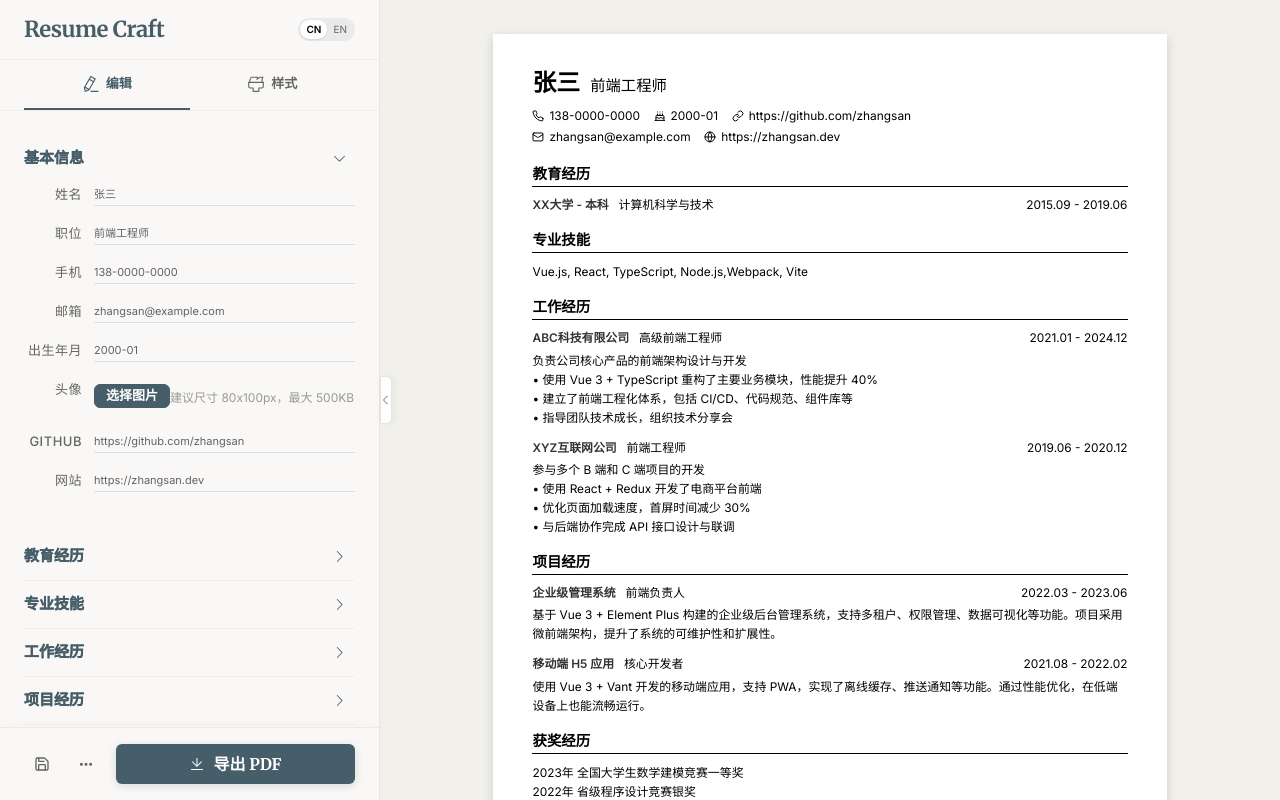
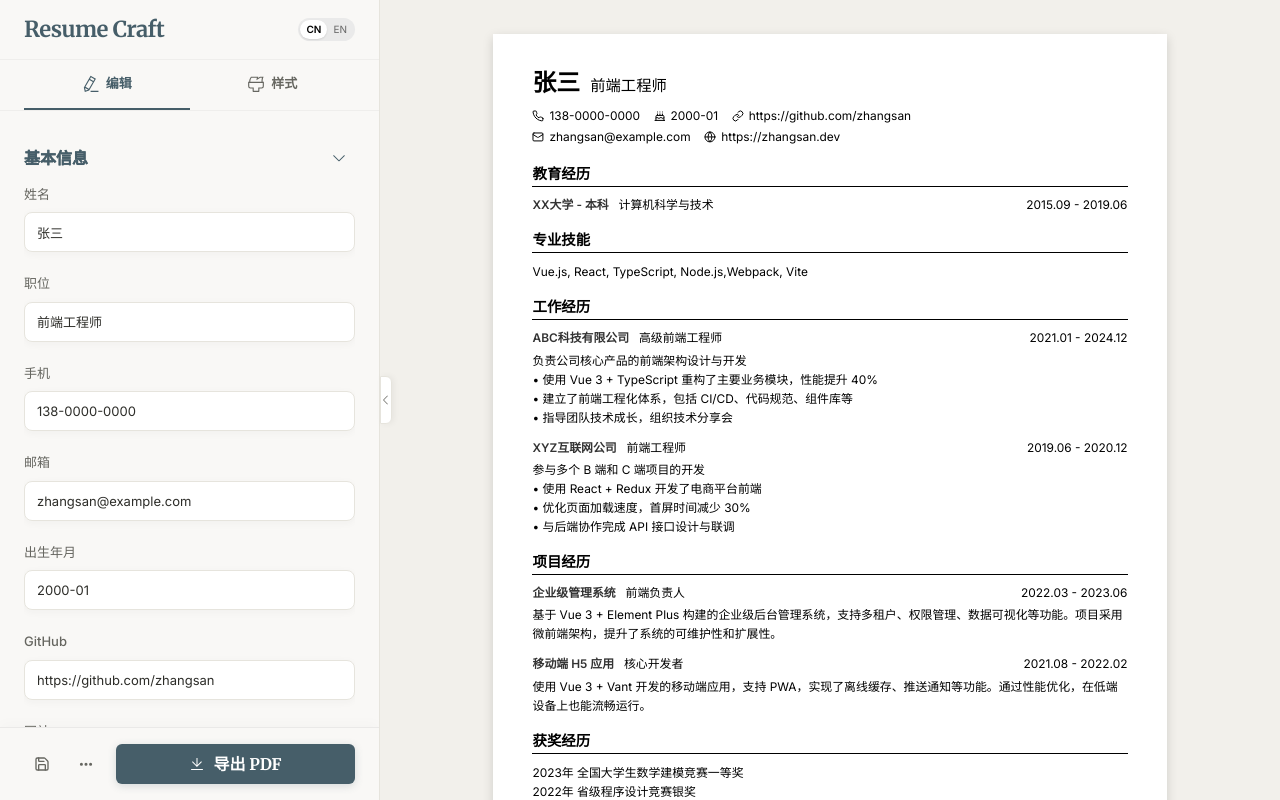
Before and after one commit to cino3/KnockKnockResume, a Vue app: page / in a window 1280 px wide. Built offline with nearby package versions, Linux system fonts and the light colour scheme.

Commit message:
侧边栏样式基本更换完成

```diff
--- a/src/components/Sidebar.vue
+++ b/src/components/Sidebar.vue
@@ -58,7 +58,7 @@
                 <span class="accordion-title">基本信息</span>
               </template>
               <div class="form-body">
-                <el-form :model="store.profile" label-position="left" label-width="70px" class="ghost-form horizontal-form">
+                <el-form :model="store.profile" label-position="top" class="ghost-form">
                   <el-form-item label="姓名">
                     <el-input v-model="store.profile.name" placeholder="请输入姓名" />
                   </el-form-item>
@@ -73,6 +73,12 @@
                   </el-form-item>
                   <el-form-item label="出生年月">
                     <el-input v-model="store.profile.birthday" placeholder="2000-01（可选）" />
+                  </el-form-item>
+                  <el-form-item label="GitHub">
+                    <el-input v-model="store.profile.github" placeholder="GitHub 链接（可选）" />
+                  </el-form-item>
+                  <el-form-item label="网站">
+                    <el-input v-model="store.profile.website" placeholder="个人网站（可选）" />
                   </el-form-item>
                   <el-form-item label="头像">
                     <input
@@ -89,13 +95,7 @@
                     <div v-if="store.profile.avatar" style="margin-top: 8px;">
                       <el-button size="small" type="danger" text @click="handleRemoveAvatar">删除头像</el-button>
                     </div>
-                    <div style="font-size: 12px; color: #999; margin-top: 4px;">建议尺寸 80x100px，最大 500KB</div>
-                  </el-form-item>
-                  <el-form-item label="GitHub">
-                    <el-input v-model="store.profile.github" placeholder="GitHub 链接（可选）" />
-                  </el-form-item>
-                  <el-form-item label="网站">
-                    <el-input v-model="store.profile.website" placeholder="个人网站（可选）" />
+                    <div class="avatar-hint">建议尺寸 80x100px，最大 500KB</div>
                   </el-form-item>
                 </el-form>
               </div>
@@ -109,8 +109,7 @@
               <div class="form-body">
                 <div class="list-container">
                   <el-button type="primary" size="small" @click="store.addEducation" style="margin-bottom: 12px;">
-                    <el-icon><Plus /></el-icon>
-                    添加教育
+                    + 添加教育
                   </el-button>
                   <EducationList />
                 </div>
@@ -143,8 +142,7 @@
               <div class="form-body">
                 <div class="list-container">
                   <el-button type="primary" size="small" @click="store.addExperience" style="margin-bottom: 12px;">
-                    <el-icon><Plus /></el-icon>
-                    添加经历
+                    + 添加经历
                   </el-button>
                   <ExperienceList />
                 </div>
@@ -159,8 +157,7 @@
               <div class="form-body">
                 <div class="list-container">
                   <el-button type="primary" size="small" @click="store.addProject" style="margin-bottom: 12px;">
-                    <el-icon><Plus /></el-icon>
-                    添加项目
+                    + 添加项目
                   </el-button>
                   <ProjectList />
                 </div>
@@ -547,86 +544,87 @@ const handleRemoveAvatar = () => {
 }
 
 /* === 幽灵表单样式 === */
-.ghost-form .el-form-item {
-  margin-bottom: 16px;
+/* 基本信息区域使用 horizontal-form 类，不强制垂直布局 */
+.ghost-form:not(.horizontal-form) .el-form-item {
+  margin-bottom: 20px;
+  display: flex;
+  flex-direction: column;
 }
 
-/* 输入框 - 去除所有边框和背景 */
+/* 重置表单项内容区域的样式 */
+.ghost-form :deep(.el-form-item__content) {
+  line-height: 2.5 !important;
+}
+
+/* 输入框 - 0212font.html 风格 */
 .ghost-form :deep(.el-input__wrapper) {
-  box-shadow: none !important;
-  background: transparent !important;
-  border: none !important;
-  border-bottom: 1px solid #dcdfe6 !important;
-  border-radius: 0 !important;
-  padding-left: 0 !important;
-  padding-top: 8px;
-  padding-bottom: 8px;
+  background: #ffffff !important;
+  border: 1px solid var(--border-color) !important;
+  border-radius: 8px !important;
+  box-shadow: 0 2px 8px rgba(60, 56, 54, 0.04) !important;
+  padding: 6px 12px !important;
+  transition: all 0.3s ease !important;
 }
+
 .ghost-form :deep(.el-input__wrapper:hover) {
+  border-color: #D1CEC9 !important;
+}
+
+.ghost-form :deep(.el-input__wrapper.is-focus) {
+  border-color: var(--primary-color) !important;
   box-shadow: none !important;
 }
-.ghost-form :deep(.el-input__wrapper.is-focus) {
-  box-shadow: none !important;
-  border-bottom-color: var(--primary-color) !important;
+
+.ghost-form :deep(.el-input__inner) {
+  font-size: 13px !important;
+  font-family: var(--font-sans) !important;
+  color: var(--text-main) !important;
+  line-height: 1.5 !important;
 }
 
-/* 文本域 - 去除所有边框和背景 */
+/* 文本域 - 0212font.html 风格 */
 .ghost-form :deep(.el-textarea__inner) {
-  box-shadow: none !important;
-  background: transparent !important;
-  border: none !important;
-  border-bottom: 1px solid #dcdfe6 !important;
-  border-radius: 0 !important;
-  padding-left: 0 !important;
-  padding-top: 8px;
+  background: #ffffff !important;
+  border: 1px solid var(--border-color) !important;
+  border-radius: 8px !important;
+  box-shadow: 0 2px 8px rgba(60, 56, 54, 0.04) !important;
+  padding: 12px 14px !important;
+  font-size: 13px !important;
+  font-family: var(--font-sans) !important;
+  color: var(--text-main) !important;
+  line-height: 1.5 !important;
   resize: none;
+  transition: all 0.3s ease !important;
 }
+
 .ghost-form :deep(.el-textarea__inner:hover) {
-  box-shadow: none !important;
+  border-color: #D1CEC9 !important;
 }
+
 .ghost-form :deep(.el-textarea__inner:focus) {
-  box-shadow: none !important;
-  border-bottom-color: var(--primary-color) !important;
+  border-color: var(--primary-color) !important;
+  box-shadow: 0 0 0 3px rgba(70, 94, 105, 0.15) !important;
 }
 
 /* === 表单标签样式 === */
 .ghost-form :deep(.el-form-item__label) {
   font-size: 13px !important;
+  font-weight: 500 !important;
   color: var(--text-secondary) !important;
-  text-transform: uppercase;
-  font-weight: 500 !important;
-  letter-spacing: 0.5px;
+  font-family: var(--font-sans) !important;
+  margin-bottom: 8px !important;
+  line-height: 1.5 !important;
+  text-transform: none !important;
+  letter-spacing: normal !important;
 }
 
 /* === 水平表单布局 === */
-.horizontal-form {
-  /* 表单项之间更紧凑 */
-  :deep(.el-form-item) {
-    margin-bottom: 4px !important;
-  }
+/* 基本信息区域使用全局 horizontal-form 样式（水平布局） */
 
-  /* 标签样式 - 强制右对齐 */
-  :deep(.el-form-item__label) {
-    text-align: right !important;
-    justify-content: flex-end !important;
-    padding-right: 12px;
-    line-height: 22px;
-    height: 22px;
-  }
-
-  /* 输入框样式调整 - 与标签对齐 */
-  :deep(.el-input__wrapper) {
-    padding-top: 0 !important;
-    padding-bottom: 0 !important;
-    line-height: 22px;
-    min-height: 22px;
-  }
-
-  :deep(.el-input__inner) {
-    font-size: 11px !important;
-    line-height: 22px;
-    height: 22px;
-  }
+/* 基本信息区域：调整输入框高度 */
+.ghost-form:not(.horizontal-form) :deep(.el-input__wrapper) {
+  padding: 4px 12px !important;
+  min-height: 32px !important;
 }
 
 /* === 列表容器 === */
@@ -640,12 +638,30 @@ const handleRemoveAvatar = () => {
   flex-direction: column;
   align-items: flex-start;
 }
+
 .avatar-preview {
   width: 80px;
   height: 100px;
   object-fit: cover;
+  background: #F2F0EB;
   border: 1px solid var(--border-color);
-  border-radius: 4px;
+  border-radius: 8px;
+  box-shadow: 0 2px 8px rgba(60, 56, 54, 0.04);
+  transition: all 0.3s ease;
+}
+
+.avatar-preview:hover {
+  transform: translateY(-1px);
+  border-color: #D1CEC9;
+  box-shadow: 0 4px 12px rgba(60, 56, 54, 0.08);
+}
+
+.avatar-hint {
+  display: block;
+  width: 100%;
+  font-size: 12px;
+  color: var(--text-secondary);
+  margin-top: 2px !important;
 }
 
 /* === 控件组 === */
@@ -654,7 +670,7 @@ const handleRemoveAvatar = () => {
 }
 .control-label {
   font-family: var(--font-serif);
-  font-size: 15px;
+  font-size: 16px;
   font-weight: 900;
   color: var(--primary-color);
   border-bottom: 1px solid #eee;
@@ -670,7 +686,7 @@ const handleRemoveAvatar = () => {
 /* === 手风琴标题样式 === */
 :deep(.el-collapse-item__header) {
   font-family: var(--font-serif) !important;
-  font-size: 15px !important;
+  font-size: 16px !important;
   font-weight: 900 !important;
   color: var(--primary-color) !important;
   /* 用 text-shadow 增强粗细效果 */
@@ -682,7 +698,7 @@ const handleRemoveAvatar = () => {
 
 :deep(.accordion-title) {
   font-family: var(--font-serif);
-  font-size: 15px;
+  font-size: 16px;
   font-weight: 900;
   color: inherit;
 }
--- a/src/components/editor/BoldTextarea.vue
+++ b/src/components/editor/BoldTextarea.vue
@@ -369,7 +369,7 @@ const handleBlur = () => {
   min-height: 88px;
   max-height: 300px;
   overflow-y: auto;
-  font-size: 11px;
+  font-size: 13px !important;
   line-height: 1.6;
   color: #606266;
   word-break: break-word;
--- a/src/components/editor/EducationList.vue
+++ b/src/components/editor/EducationList.vue
@@ -21,7 +21,7 @@
             </template>
           </el-button>
         </div>
-        <el-form :model="edu" label-width="80px" size="small">
+        <el-form :model="edu" label-width="80px" size="small" class="ghost-form horizontal-form">
           <el-form-item label="学校">
             <el-input v-model="edu.school" placeholder="学校名称" />
           </el-form-item>
--- a/src/components/editor/ExperienceList.vue
+++ b/src/components/editor/ExperienceList.vue
@@ -21,7 +21,7 @@
             </template>
           </el-button>
         </div>
-        <el-form :model="exp" label-width="80px" size="small">
+        <el-form :model="exp" label-width="80px" size="small" class="ghost-form horizontal-form">
           <el-form-item label="公司">
             <el-input v-model="exp.company" placeholder="公司名称" />
           </el-form-item>
--- a/src/styles/element-plus-overrides.scss
+++ b/src/styles/element-plus-overrides.scss
@@ -69,9 +69,14 @@
   border-bottom-color: var(--primary-color) !important;
 }
 
+/* 去除基本信息区域的聚焦阴影 */
+.ghost-form :deep(.el-input__wrapper.is-focus) {
+  box-shadow: none !important;
+}
+
 .el-input__inner {
   font-family: var(--font-sans);
-  font-size: 11px;
+  font-size: 13px;
 }
 
 // === 2.1 文本域（全局幽灵样式） ===
@@ -99,7 +104,7 @@
   padding: 8px 12px;
   resize: none;
   font-family: var(--font-sans);
-  font-size: 11px;
+  font-size: 16px !important;
   line-height: 1.6;
 }
 
@@ -159,7 +164,7 @@
 
 .el-collapse-item__header {
   font-family: var(--font-serif);
-  font-size: 15px;
+  font-size: 16px;
   font-weight: 900;
   color: var(--primary-color);
   background: transparent;
@@ -237,11 +242,11 @@
 // === 7. 表单项标签 ===
 .el-form-item__label {
   font-family: var(--font-sans);
-  font-size: 11px !important;
+  font-size: 12px !important;
   color: var(--text-secondary) !important;
-  text-transform: uppercase;
-  font-weight: 700 !important;
+  font-weight: 500 !important;
   letter-spacing: 0.5px;
+  padding-top: 2px !important;
 }
 
 .el-form-item {
@@ -338,3 +343,25 @@
   --el-button-text-color: white !important;
   --el-button-bg-color: var(--primary-color) !important;
 }
+
+// === 15. 水平表单布局（用于基本信息区域）===
+.horizontal-form {
+  // 保持水平布局：标签和输入框在同一行
+  :deep(.el-form-item) {
+    margin-bottom: 16px !important;
+  }
+
+  :deep(.el-form-item__label) {
+    text-align: right !important;
+    justify-content: flex-end !important;
+    padding-right: 12px !important;
+    line-height: 20px !important;
+    height: 20px !important;
+  }
+
+  :deep(.el-input__wrapper) {
+    padding: 6px 12px !important;
+    line-height: 20px !important;
+    min-height: 20px !important;
+  }
+}
```
